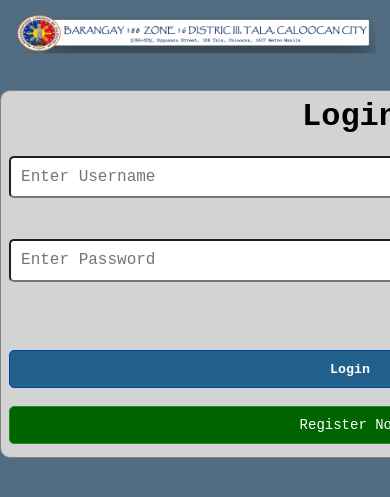
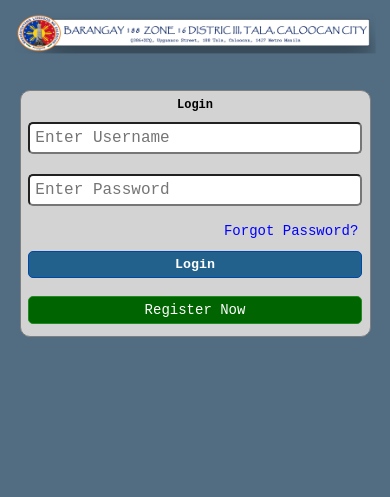
Before and after one commit to Kmtdacuba/capstone, a PHP site: page /capstone/ in a window 390 px wide; the page is wider, and only the part inside the window is pictured. Shown: the top 497 px of that part. Run offline with PHP 8.4, Linux system fonts and the light colour scheme.

Commit message:
edit width

```diff
--- a/config/connection.php
+++ b/config/connection.php
@@ -1,13 +1,14 @@
 <?php
 // Start session
      session_start();
-    // Create constant to store non repeating values
-+   define('SITEURL','https://brgymanagment.online/');
-+   define('LOCALHOST', 'localhost');
-+   define('DB_USERNAME', 'u783461092_khayeng19');
-+   define('DB_PASSWORD', 'Feb#192021');
-+   define('DB_NAME', 'u783461092_capstone');
-    // execure query and save data into databse
+        // Create constant to store non repeating values
+
+        define('SITEURL','https://brgymanagment.online/');
+    define('LOCALHOST', 'localhost');
+    define('DB_USERNAME', 'u783461092_khayeng19');
+    define('DB_PASSWORD', 'Feb#192021');
+    define('DB_NAME', 'u783461092_capstone');
+        // execure query and save data into databse
      $conn = mysqli_connect(LOCALHOST, DB_USERNAME, DB_PASSWORD) or die(mysqli_error());// database connection
      $db_select = mysqli_select_db($conn, DB_NAME) or die(mysqli_error());
 ?>
--- a/css/style.css
+++ b/css/style.css
@@ -240,6 +240,9 @@
     width: 90%; /* Adjust width to fit smaller screens */
     margin: 5% auto; /* Center the login box horizontally with more top and bottom margin */
     padding: 5%; /* Increase padding for smaller screens */
+  }
+  h1 {
+    font-size: 12px;
   }
 }
 
@@ -765,12 +768,11 @@
 
 .login {
   border: 1px solid gray;
-  width: 700px;
+  width: 90%;
   margin: 2 auto;
   padding: 2%;
   background-color: lightgray;
   border-radius: 10px;
-  overflow: hidden;
 }
 
 
```
